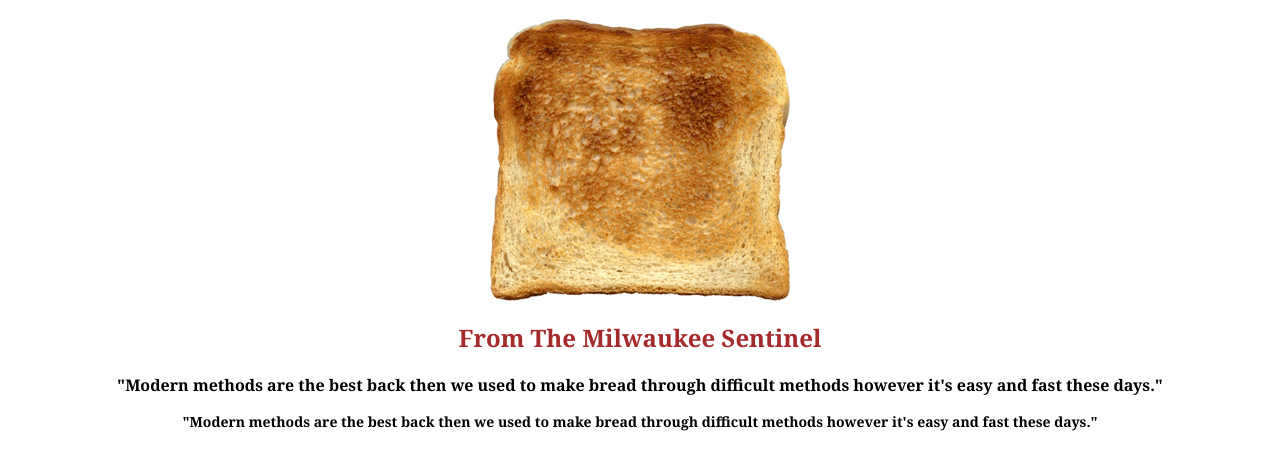
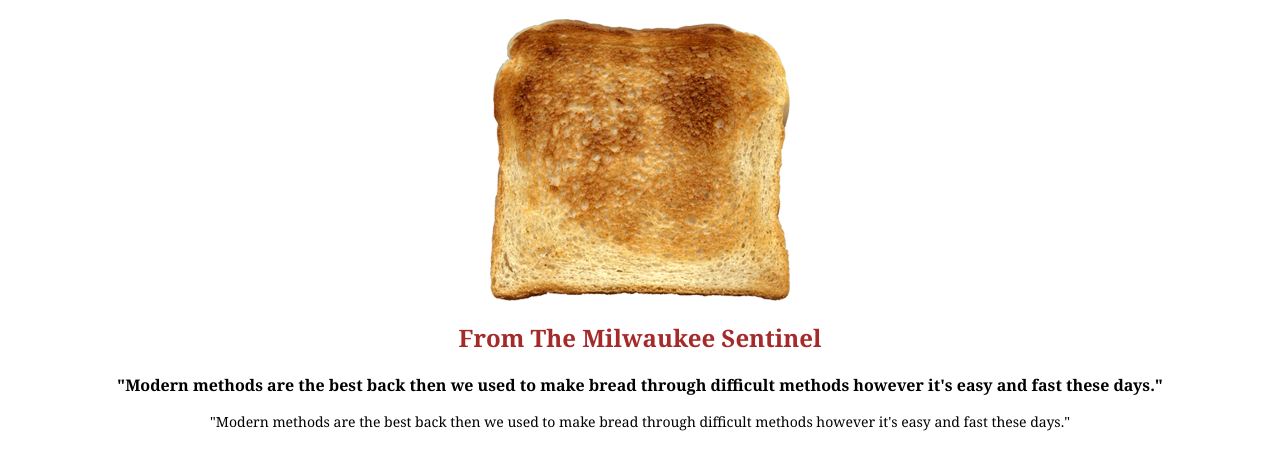
Before and after one commit to SAUGAT2060/firstlab, a plain HTML site: page index.html in a window 1280 px wide. Shown: the part 67-536 px from the top of the page. Drawn offline with Linux system fonts and the light colour scheme.

Commit message:
Add files via upload

```diff
--- a/index.html
+++ b/index.html
@@ -11,7 +11,7 @@
     <img src="toast.png" alt="OKOK">
     <h2>From The Milwaukee Sentinel</h2>
     <b><p class="p1" >"Modern methods are the best back then we used to make bread through difficult methods however it's easy and fast these days."</p></b>
-    <b><p class="p1" id="secpara">"Modern methods are the best back then we used to make bread through difficult methods however it's easy and fast these days."</p></b>
+    <p class="p1" id="secpara">"Modern methods are the best back then we used to make bread through difficult methods however it's easy and fast these days."</p>
 
 </body>
 </html>
```
